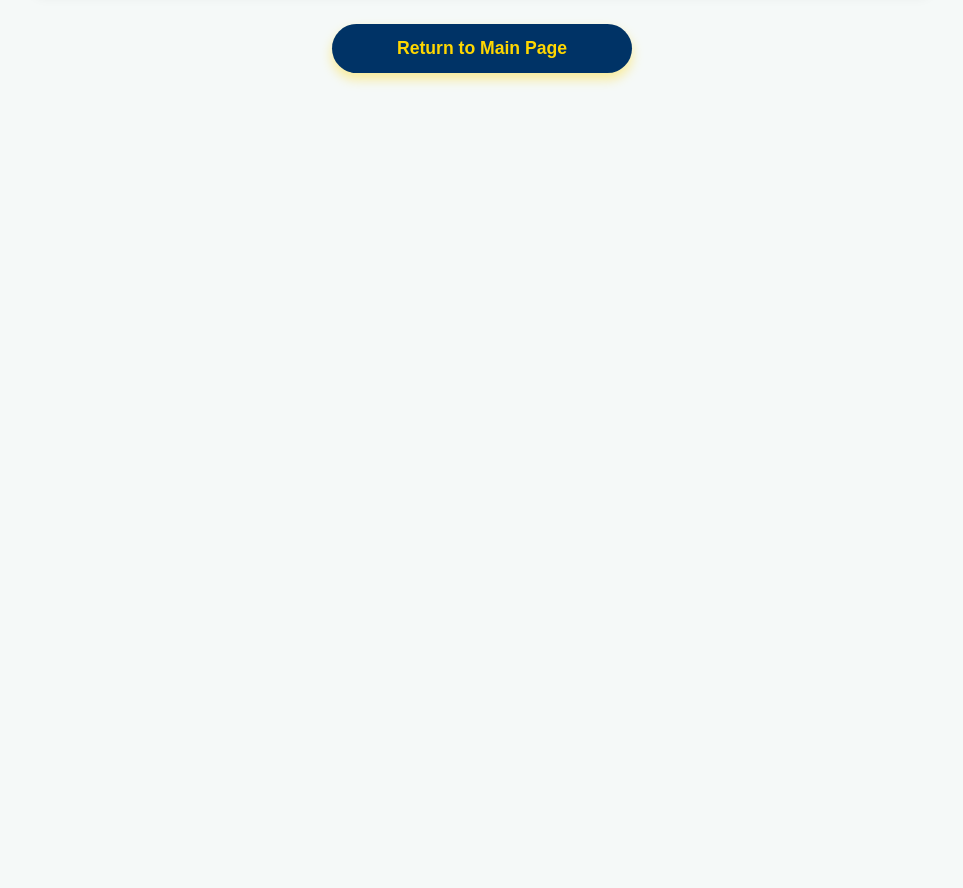
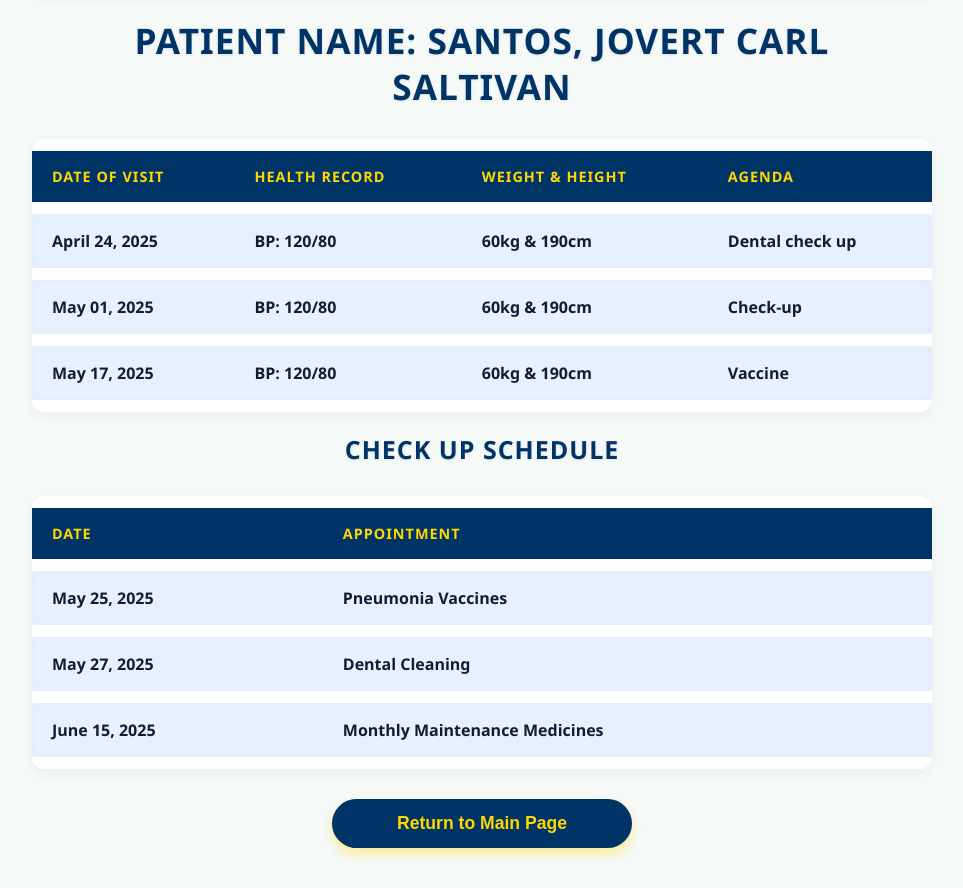
Before and after one commit to Lui-XIX/healthcenter, a plain HTML site: page patient1.html in a window 1280 px wide. Shown: the part 440-1328 px from the top of the page, without its empty margins (158-1121 px from the left). Before the commit the page ends 800 px from the top, so only its background shows below. Drawn offline with Linux system fonts and the light colour scheme.

Commit message:
Update patient1.html

```diff
--- a/patient1.html
+++ b/patient1.html
@@ -24,6 +24,19 @@
 
     h1 {
       font-size: 2.2rem;
+      font-weight: 700;
+      margin-bottom: 30px;
+      color: #003366; /* Deep navy blue */
+      text-align: center;
+      max-width: 800px;
+      line-height: 1.3;
+      letter-spacing: 1px;
+      text-transform: uppercase;
+      text-shadow: 0 1px 3px rgba(0,0,0,0.1);
+    }
+
+    h2 {
+      font-size: 25px;
       font-weight: 700;
       margin-bottom: 30px;
       color: #003366; /* Deep navy blue */
@@ -159,6 +172,67 @@
     </tbody>
   </table>
 
+  <h1>PATIENT NAME: SANTOS, JOVERT CARL SALTIVAN</h1>
+
+  <table>
+    <thead>
+      <tr>
+        <th>DATE OF VISIT</th>
+        <th>HEALTH RECORD</th>
+        <th>WEIGHT & HEIGHT</th>
+        <th>AGENDA</th>
+      </tr>
+    </thead>
+    <tbody>
+      <tr>
+        <td>April 24, 2025</td>
+        <td>BP: 120/80</td>
+        <td>60kg & 190cm</td>
+        <td>Dental check up</td>
+      </tr>
+      <tr>
+        <td>May 01, 2025</td>
+        <td>BP: 120/80</td>
+        <td>60kg & 190cm</td>
+        <td>Check-up</td>
+      </tr>
+      <tr>
+        <td>May 17, 2025</td>
+        <td>BP: 120/80</td>
+        <td>60kg & 190cm</td>
+        <td>Vaccine</td>
+      </tr>
+    </tbody>
+  </table>
+
+  <h2>CHECK UP SCHEDULE</h2>
+
+  <table>
+    <thead>
+      <tr>
+        <th>Date</th>
+        <th>Appointment</th>
+
+      </tr>
+    </thead>
+    <tbody>
+      <tr>
+        <td>May 25, 2025</td>
+        <td>Pneumonia Vaccines</td>
+
+      </tr>
+      <tr>
+        <td>May 27, 2025</td>
+        <td>Dental Cleaning</td>
+
+      </tr>
+      <tr>
+        <td>June 15, 2025</td>
+        <td>Monthly Maintenance Medicines</td>
+      </tr>
+    </tbody>
+  </table>
+
   <button class="return-button" onclick="goToMainPage()">Return to Main Page</button>
 
   <script>
```
